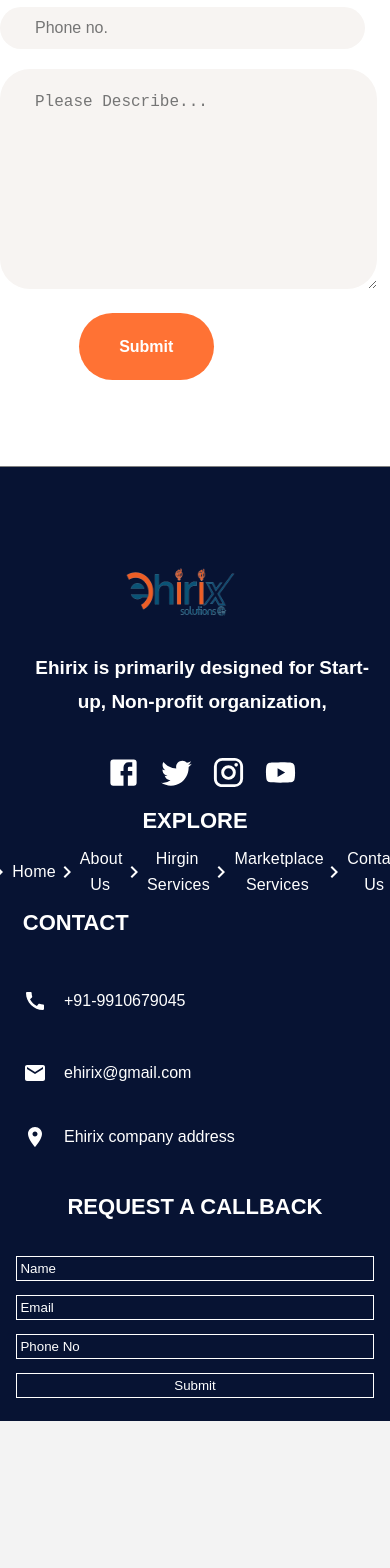
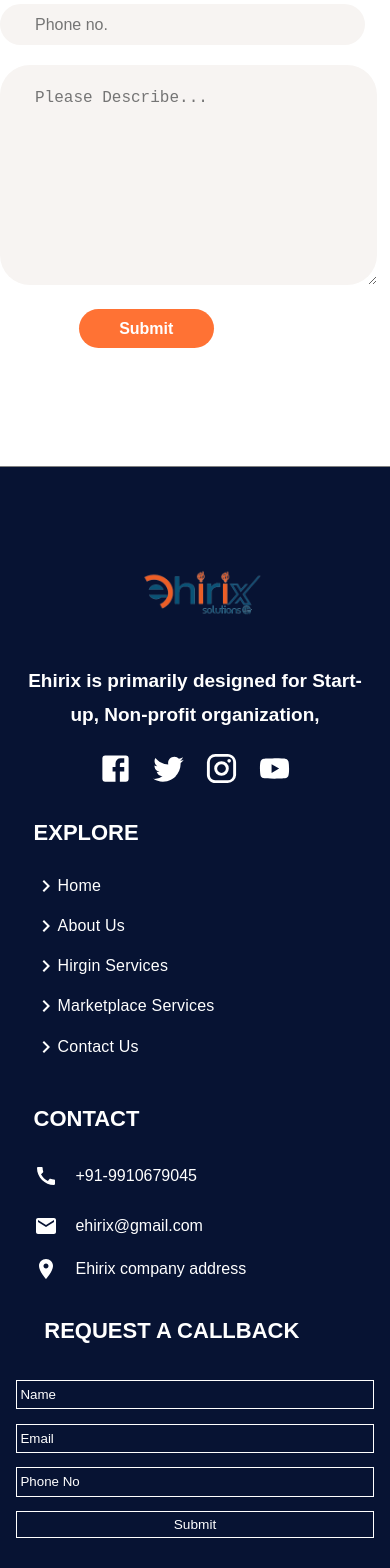
Before and after one commit to nitinsaxena1899/ehirix11frontend, a React (Create React App) app: page /contact in a window 390 px wide. Shown: the part 495-2063 px from the top of the page. Before the commit the page ends 1916 px from the top, so only its background shows below. Built offline with nearby package versions, Linux system fonts and the light colour scheme.

Commit message:
responsive is done

```diff
--- a/src/About.css
+++ b/src/About.css
@@ -60,9 +60,11 @@
  }
 
  .about__right {
-    position: absolute;
+    /* position: absolute;
     margin-top: 45%;
-    margin-left: 11%;
+    margin-left: 11%; */
+    width: 100vw;
+    margin: 0;
 
 }
 
--- a/src/About.jsx
+++ b/src/About.jsx
@@ -43,7 +43,7 @@ function About() {
 
 
   const aboutRightDetails = {
-    offscreen: { y: 200, opacity: 0 },
+    offscreen: { y: 100, opacity: 0 },
     onscreen: {
       y: 0,
       opacity: 1,
@@ -88,7 +88,7 @@ function About() {
     <motion.p className='about__right__details'
      initial={'offscreen'}
      whileInView={'onscreen'}
-     viewport={{ once: true, amount: 1 }}
+    //  viewport={{ once: true, amount:  }}
      transition={{ staggerChildren: 0.9 }}
      variants={aboutRightDetails}
     >
--- a/src/Contact.css
+++ b/src/Contact.css
@@ -83,6 +83,41 @@
 .contact__right__form__button{
     margin: auto;
     padding: 0%;
+    height: 10vw;
+
 }
 
+/* .nameInput{
+    padding-left: 0;
+} */
+
 }
+
+
+
+@media only screen and (max-width: 1000px){
+    .contact__right__form__input{
+        height: 10vw;
+    }
+
+    .contact{
+        display: flex;
+        flex-direction: column;
+    }
+
+    .contact__right__form{
+        width: 75%;
+        margin: 0%;
+    }
+
+    .contact__right__form__button{
+        margin: auto;
+        padding: 0%;
+        height: 10vw;
+
+    }
+
+    /* .nameInput{
+        padding-left: 0;
+    } */
+}
--- a/src/Contact.jsx
+++ b/src/Contact.jsx
@@ -21,9 +21,9 @@ function Contact() {
 
     <div className='contact__right__form__name'>
 
-    <input className='contact__right__form__input' placeholder='First Name'/>
+    <input className='contact__right__form__input nameInput' placeholder='First Name'/>
 
-    <input className='contact__right__form__input' placeholder='Last Name'/>
+    <input className='contact__right__form__input nameInput' placeholder='Last Name'/>
 
     </div>
 
--- a/src/Footer.css
+++ b/src/Footer.css
@@ -266,6 +266,8 @@ text-decoration: none;
 .footer__fifthDiv{
     display: flex;
     flex-direction: column;
+    padding-bottom: 4vw;
+
 }
 
 
@@ -298,8 +300,8 @@ color: white;
     color: white;
 }
 
-@media only screen and (max-width: 550px) {
-    .footer{
+@media only screen and (max-width: 700px){
+    /* .footer{
         display: flex;
         flex-direction: column;
     }
@@ -337,5 +339,78 @@ color: white;
 
     .foorter__thirdDiv__third{
         margin: 0%;
+    } */
+
+    .footer{
+        display: flex;
+    flex-direction: column;
+    text-align: center;
+    align-items: center;
+    }
+
+    .foorter__firstDiv{
+        width: 100vw;
+        align-items: center;
+        text-align: center;
+    }
+
+    .foorter__firstDiv__first__details{
+        padding: 0% 4%;
+
+    }
+
+    .foorter__firstDiv__second__socialMedia{
+        width: 100%;
+        margin: 0;
+        margin-bottom: 4%;
+    }
+
+    .foorter__secondDiv{
+        width: 100%;
+    margin-left: 12%;
+    }
+
+    .foorter__thirdDiv{
+        width: 100%;
+    margin-left: 12%;
+    margin-top: 5vw;
+    }
+
+    .foorter__thirdDiv__first{
+        margin: -6% 0%;
+
+    }
+
+    .foorter__thirdDiv__second{
+        margin: -6% 0%;
+    }
+
+    .foorter__thirdDiv__third{
+        margin: -6% 0%;
+    }
+
+    .footer__fifthDiv{
+        width: 100%;
+    }
+
+    .footer__fifthDiv__heading{
+        text-align: initial;
+    margin-left: 8%;
+    margin-top: 10%;
+    }
+
+    .footer__fifthDiv input{
+        height: 5vw;
+    }
+
+    .footer__fifthDiv button{
+        height: 7vw;
+    font-size: 3.5vw
+    }
+
+    .foorter__firstDiv__first__logo{
+        object-fit: contain;
+        margin: 0;
+    margin-bottom: 2%;
     }
 }
--- a/src/Header.css
+++ b/src/Header.css
@@ -168,7 +168,8 @@ color: #ff7234;
   }
 
   .home__companyInfo {
-    display: none;
+    /* display: none; */
+    margin-top: 15%;
   }
 
 }
@@ -190,7 +191,7 @@ color: #ff7234;
   }
 
   .home__companyInfo {
-    display: none;
+    /* display: none; */
   }
 
   .header__hamburgerIcon {
@@ -229,6 +230,7 @@ color: #ff7234;
 
   .home__companyInfo {
     font-size: 12px !important;
+    margin-top: -10%;
   }
 
   .readmore__button {
@@ -239,10 +241,14 @@ color: #ff7234;
   }
 
   .home__companyDetail__first {
-    font-size: 15px !important;
+    font-size: 4.6vw !important;
   }
 
   .home__companyDetail__second {
-    font-size: 15px !important;
+    font-size: 4.6vw !important;
+  }
+
+  .home__offering__boxes__row__box__data__heading{
+    font-size: 4.6vw !important;
   }
 }
--- a/src/Hiringservices.css
+++ b/src/Hiringservices.css
@@ -34,7 +34,7 @@
 }
 
 
-@media only screen and (max-width: 550px) {
+/* @media only screen and (max-width: 550px) {
 .services__hiringServices__boxes__row{
   display: flex;
   flex-direction: column;
@@ -46,9 +46,49 @@
   align-items: center;
 }
 
-.services__hiringServices__boxes__row__box{
+/* .services__hiringServices__boxes__row__box{
   width: 45%;
   font-size: 11px;
+} */
+
+/* }  */
+
+@media only screen and (max-width: 800px){
+  .services__hiringServices__boxesDiv{
+    margin-top: -10%;
+  }
+
+  .services__hiringServices__boxes__row{
+    display: flex;
+    flex-direction: column;
+
+  }
+
+  .services__hiringServices__boxes__row{
+    width: 100%;
+    align-items: center;
+  }
+
+  .services__hiringServices__boxes__row__box {
+    width: 70%;
+    font-size: 3.3vw;
+    margin: 3% 0%;
+    font-weight: 700;
+    height: 8vw;
+    align-items: center;
+    display: flex;
+    text-align: center;
+    justify-content: center;
+    box-shadow: none;
+    border: 1px solid black;
 }
 
+.computerBox{
+  margin: -20% 0%;
+
 }
+.operationBox{
+  margin: -20% 0%;
+
+}
+}
--- a/src/Hiringservices.jsx
+++ b/src/Hiringservices.jsx
@@ -478,7 +478,7 @@ function Hiringservices() {
       </motion.div>
 
       <motion.div
-      // className="services__hiringServices__boxes"
+      className="services__hiringServices__boxesDiv"
       // initial={'offscreen'}
       // whileInView={'onscreen'}
       // viewport={{ once: true, amount: 1 }}
@@ -546,7 +546,7 @@ function Hiringservices() {
             Graphic Designer
           </motion.div>
 
-          <motion.div className="services__hiringServices__boxes__row__box"
+          <motion.div className="services__hiringServices__boxes__row__box operationBox"
            initial={'offscreen'}
            whileInView={'onscreen'}
            viewport={{ once: true, amount: 1 }}
@@ -654,7 +654,7 @@ function Hiringservices() {
         </motion.div>
 
         <motion.div className="services__hiringServices__boxes__row">
-          <motion.div className="services__hiringServices__boxes__row__box"
+          <motion.div className="services__hiringServices__boxes__row__box computerBox"
            initial={'offscreen'}
            whileInView={'onscreen'}
            viewport={{ once: true, amount: 1 }}
--- a/src/Home.css
+++ b/src/Home.css
@@ -6,6 +6,10 @@
   overflow: hidden;
   /* max-width: 1650px; */
   margin: auto;
+}
+
+.carousel .thumbs {
+display: none !important;
 }
 
 .webDevelopmentservices {
@@ -386,11 +390,18 @@
 
 
 .firstBoxdetail{
-  margin-bottom: 11%;
+    margin-bottom: 15%;
+
 }
 
 .secondBoxdetail{
-margin-bottom: 18%;
+  margin-bottom: 6%;
+
+}
+
+.thirdBoxDetail{
+  margin-bottom: 15%;
+
 }
 
 .home__offering__heading__firstHeading {
@@ -485,8 +496,8 @@ margin-bottom: 18%;
     width: 100%;
     margin-right: auto;
     margin: auto;
-    margin-top: 2%;
-    margin-bottom: 2%;
+    margin-top: 4%;
+    margin-bottom: 4%;
     border-radius: 20px;
   }
 }
@@ -523,6 +534,9 @@ margin-bottom: 18%;
     margin: 6% 1%;
   }
 
+  .home__boxes__box__details {
+font-size: 4.6vw;
+  }
 }
 
 @media only screen and (max-width: 550px) {
@@ -551,6 +565,8 @@ margin-bottom: 18%;
 
   .home__bottom__accountManagement__right__details{
     font-size: 15px;
+    margin: 4%;
+
   }
 
   .home__bottom__enhancedBrand__left__heading{
@@ -579,4 +595,9 @@ margin-bottom: 18%;
   font-size: 15px;
 }
 
+.home__offering__boxes__row__box{
+  border: 2px solid #ff9a6e;
+  box-shadow: none;
 }
+
+}
--- a/src/Home.jsx
+++ b/src/Home.jsx
@@ -29,6 +29,9 @@ import SOFTWAREICON from "./images/softwareicon.png";
 import ADMINISTRATORICON from "./images/administratoricon.png";
 import WRITERICON from "./images/writericon.png";
 import QAICON from "./images/qaicon.png";
+
+import "react-responsive-carousel/lib/styles/carousel.min.css"; // requires a loader
+import { Carousel } from 'react-responsive-carousel';
 
 function Home() {
   useEffect(() => {
@@ -219,7 +222,7 @@ function Home() {
 
   return (
     <motion.div className="home">
-      <ImageSlider effectDelay={500} autoPlayDelay={2000}>
+      {/* <ImageSlider effectDelay={500} autoPlayDelay={2000}>
         <Slide>
           <img
             alt="img2"
@@ -244,7 +247,22 @@ function Home() {
             src="https://images.unsplash.com/photo-1663174495175-088493482631?ixlib=rb-1.2.1&ixid=MnwxMjA3fDB8MHxwaG90by1wYWdlfHx8fGVufDB8fHx8&auto=format&fit=crop&w=1470&q=80"
           />
         </Slide>
-      </ImageSlider>
+      </ImageSlider> */}
+
+<Carousel>
+                <div>
+                    <img src="https://images.unsplash.com/photo-1663174495175-088493482631?ixlib=rb-1.2.1&ixid=MnwxMjA3fDB8MHxwaG90by1wYWdlfHx8fGVufDB8fHx8&auto=format&fit=crop&w=1470&q=80" />
+                    {/* <p className="legend">Legend 1</p> */}
+                </div>
+                <div>
+                    <img src="https://images.unsplash.com/photo-1663174495175-088493482631?ixlib=rb-1.2.1&ixid=MnwxMjA3fDB8MHxwaG90by1wYWdlfHx8fGVufDB8fHx8&auto=format&fit=crop&w=1470&q=80" />
+                    {/* <p className="legend">Legend 2</p> */}
+                </div>
+                <div>
+                    <img src="https://images.unsplash.com/photo-1663174495175-088493482631?ixlib=rb-1.2.1&ixid=MnwxMjA3fDB8MHxwaG90by1wYWdlfHx8fGVufDB8fHx8&auto=format&fit=crop&w=1470&q=80" />
+                    {/* <p className="legend">Legend 3</p> */}
+                </div>
+            </Carousel>
 
       <motion.div
         // className="home__bannerDetail"
@@ -289,7 +307,7 @@ function Home() {
         className="home__companyDetail"
         initial={"offscreen"}
         whileInView={"onscreen"}
-        viewport={{ once: true, amount: 0.5 }}
+        viewport={{ once: true, amount: 0.2 }}
         transition={{ staggerChildren: 0.9 }}
         variants={companyDetails}
       >
@@ -416,7 +434,7 @@ function Home() {
             </motion.h1>
 
             <motion.p
-              className="home__boxes__box__details"
+              className="home__boxes__box__details thirdBoxDetail"
               variants={homeBoxessecondheading}
             >
               We are the one of the start-up company that will provide the
--- a/src/Marketplaceservices.jsx
+++ b/src/Marketplaceservices.jsx
@@ -207,7 +207,7 @@ ecommerce marketplace to get high rank and visibility of the products.</p>
      initial={'offscreen'}
      whileInView={'onscreen'}
      viewport={{ once: true, amount: 1 }}
-     transition={{ staggerChildren: 0.9 }}
+    //  transition={{ staggerChildren: 0.2 }}
      variants={accountmanagementRight}
     >
     <h1 className='home__bottom__accountManagement__right__heading'>Account Management</h1>
--- a/src/index.css
+++ b/src/index.css
@@ -6,7 +6,7 @@ body {
   -webkit-font-smoothing: antialiased;
   -moz-osx-font-smoothing: grayscale;
   background-color: #f3f3f3;
-
+ overflow: none;
 }
 
 code {
```
